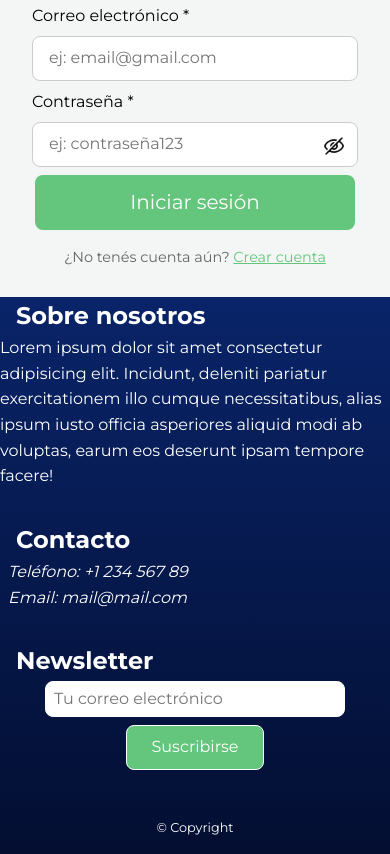
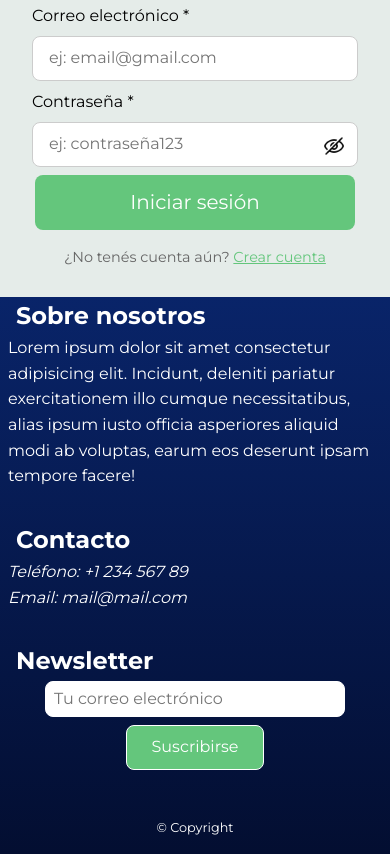
Before and after one commit to pfrovdev/matchmaking-futbol-paw, a PHP site: template src/App/views/login.php in a window 390 px wide. Shown: the part 218-1072 px from the top of the page. Run offline with PHP 8.4, Linux system fonts and the light colour scheme; the template is opened without the code that fills it, so the values that code supplies are empty.

Commit message:
Acomodamos estilos responsivos login, crear cuenta

```diff
--- a/public/css/base.css
+++ b/public/css/base.css
@@ -7,7 +7,7 @@
   --gradient-primary-color: #030e31;
 
   /* Colores de fondo */
-  --background-color: #f4f6f5;
+  --background-color: #e5ece9;
   --background-contents: #ffffff;
   /* Para contenido como forms, sections*/
   --footer-background-color: #092469;
@@ -96,9 +96,10 @@ a:hover {
 }
 
 .button:hover {
-  background-color: var(--contrast-text-color);
+  background-color: var(--background-color);
   color: var(--muted-text-color);
   border: 1px solid var(--muted-text-color);
+  font-weight: 600;
 }
 
 ul,
@@ -219,7 +220,7 @@ footer {
 
 @media (min-width: 1140px) {
   html {
-    font-size: 1.5rem;
+    font-size: 1.3rem;
   }
 
   input {
--- a/public/css/parts/footer.css
+++ b/public/css/parts/footer.css
@@ -20,6 +20,10 @@ footer section:first-of-type ul {
     padding: 0 1rem;
     color: var(--background-contents);
     border-bottom: 1px solid var(--contrast-text-color);
+}
+
+footer section p{
+    padding: 0 .5rem;
 }
 
 footer address ul {
--- a/public/css/register-login-form.css
+++ b/public/css/register-login-form.css
@@ -2,12 +2,17 @@
 @import url('./parts/header.css');
 @import url('./parts/footer.css');
 
-.container{
+.container {
   margin: 0 5rem;
 }
 
 .register-container {
-  padding: 5% 8%; /* 5% arriba/abajo, 8% izquierda/derecha */
+  padding: 5% 8%;
+  /* 5% arriba/abajo, 8% izquierda/derecha */
+}
+
+.login-container {
+  margin-top: 2rem;
 }
 
 /* Header interno */
@@ -17,6 +22,7 @@
   color: var(--text-color);
   margin-bottom: .25rem;
 }
+
 .register-header p {
   font-size: 1rem;
   color: var(--text-color);
@@ -34,22 +40,26 @@
 ----------------------------------------------------*/
 .register-body {
   display: flex;
-  gap: 5%;         /* separación en % */
+  gap: 5%;
+  /* separación en % */
   align-items: flex-start;
 }
 
 /* Formulario */
 .form-container {
-  flex: 0 1 60%;   /* flex-grow:0, flex-shrink:1, base:60% */
+  flex: 0 1 60%;
+  /* flex-grow:0, flex-shrink:1, base:60% */
   min-width: 280px;
   display: flex;
   flex-direction: column;
 }
+
 /* Labels e inputs */
 .form-container label {
   font-weight: 500;
   margin-bottom: .5rem;
 }
+
 .form-container input {
   width: 100%;
   padding: .75rem 1rem;
@@ -129,6 +139,7 @@
   cursor: pointer;
   transition: background-color .3s;
 }
+
 .form-container button:hover {
   filter: brightness(0.95);
 }
@@ -139,6 +150,7 @@
   color: #666;
   text-align: center;
 }
+
 .login-link a {
   color: var(--muted-text-color);
   text-decoration: underline;
@@ -156,26 +168,27 @@
   object-fit: cover;
 }
 
-.leaflet-control-geocoder-icon{
+.leaflet-control-geocoder-icon {
   vertical-align: middle !important;
   width: 2rem !important;
   height: 2rem !important;
-  background-color:white !important;
+  background-color: white !important;
 }
 
-.leaflet-control-geocoder{
+.leaflet-control-geocoder {
   height: 100%;
   border-radius: 1rem !important;
 }
 
-.leaflet-control-geocoder-form input{
+.leaflet-control-geocoder-form input {
   width: 100%;
   margin-bottom: 0;
 }
+
 /* ------------ Media Queries ------------ */
 /* Tablet (768px–1024px) */
 @media (min-width: 768px) and (max-width: 1024px) {
-  .container{
+  .container {
     margin: 0 1rem;
   }
 
@@ -183,36 +196,46 @@
     /* Un poco menos de padding lateral */
     padding: 3% 5%;
   }
+
   .register-body {
     gap: 3%;
   }
+
   .form-container {
     flex-basis: 65%;
   }
+
   .image-container {
     flex-basis: 35%;
   }
 }
+
 /* Móvil estándar (480px–767px) */
 @media (max-width: 767px) and (min-width: 480px) {
-  .container{
+  .container {
     margin: 0 1rem;
   }
 
   .register-container {
-    padding: 1rem 1.5rem; /* menos padding lateral */
+    padding: 1rem 1.5rem;
+    /* menos padding lateral */
   }
+
   .register-body {
     flex-direction: column;
     gap: 2rem;
   }
+
   .form-container,
   .image-container {
     width: 100%;
     max-width: 100%;
-    margin: 0;           /* quita márgenes extra */
-    padding: 0;          /* si tenías padding específico, aquí lo eliminas */
+    margin: 0;
+    /* quita márgenes extra */
+    padding: 0;
+    /* si tenías padding específico, aquí lo eliminas */
   }
+
   .image-container {
     display: none;
   }
@@ -220,17 +243,20 @@
 
 /* Pequeños móviles (<480px) */
 @media (max-width: 479px) {
-  .container{
+  .container {
     margin: 0 1rem;
   }
 
   .register-container {
-    padding: 0.75rem 1rem;  /* aún más ajustado */
+    padding: 0.75rem 1rem;
+    /* aún más ajustado */
   }
+
   .register-body {
     flex-direction: column;
     gap: 1.5rem;
   }
+
   .form-container,
   .image-container {
     width: 100%;
@@ -238,6 +264,7 @@
     margin: 0;
     padding: 0;
   }
+
   /* opcional: ocultar la imagen lateral si sigue muy apretado */
   .image-container {
     display: none;
--- a/src/App/views/create-account.php
+++ b/src/App/views/create-account.php
@@ -71,7 +71,7 @@
                         value="<?php echo htmlspecialchars($old['telefono'] ?? '', ENT_QUOTES, 'UTF-8'); ?>" required>
 
                     <p class="mandatory-note">(* Campo obligatorio)</p>
-                    <button type="submit">Siguiente</button>
+                    <button type="submit" class="button">Siguiente</button>
 
                     <p class="login-link">¿Ya tenés una cuenta? <a href="/login">Iniciar sesión</a></p>
                 </form>
--- a/src/App/views/login.php
+++ b/src/App/views/login.php
@@ -41,7 +41,7 @@
 
             <!-- Flex wrapper: formulario | imagen -->
             <div class="register-body">
-                <form action="/login" method="POST" class="form-container">
+                <form action="/login" method="POST" class="form-container login-container">
                     <label for="email">Correo electrónico *</label>
                     <input type="email" id="email" name="email" placeholder="ej: email@gmail.com"
                         value="<?php echo htmlspecialchars($email,  ENT_QUOTES, 'UTF-8'); ?>" required>
@@ -52,7 +52,7 @@
                         <img src="../icons/close-eye.png" alt="mostrar/ocultar" class="icon-forms icon-password">
                     </div>
 
-                    <button type="submit">Iniciar sesión</button>
+                    <button type="submit" class="button">Iniciar sesión</button>
 
                     <p class="login-link">¿No tenés cuenta aún? <a href="/create-account">Crear cuenta</a></p>
                 </form>
```
